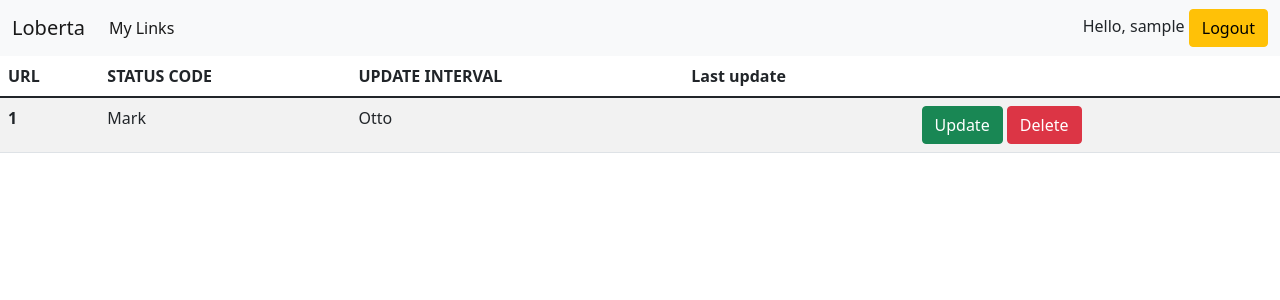
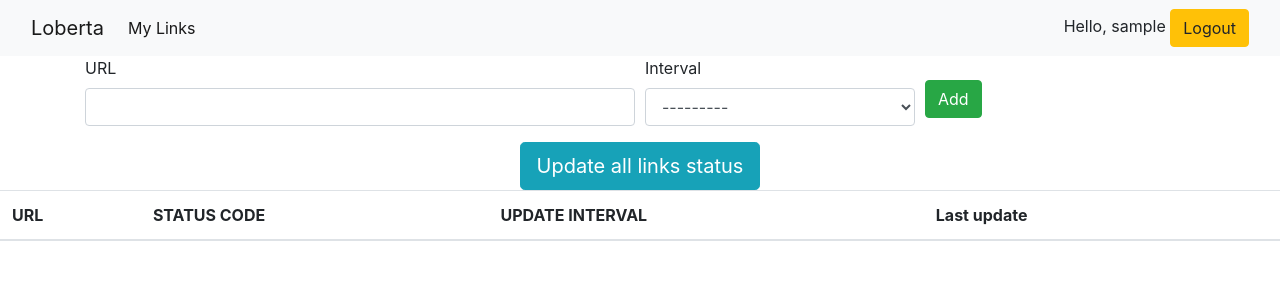
Before and after one commit to Sultanbek9899/loberta_test, a Django app: page / in a window 1280 px wide. Shown: the top 300 px of the page. Run offline with Django 3.2, Linux system fonts and the light colour scheme; the visitor is signed in with stand-in values (Sample User, id 1); data that the repository does not hold is empty; some libraries are stand-ins or nearby versions.

Commit message:
finished

```diff
--- a/backend/apps/accounts/forms.py
+++ b/backend/apps/accounts/forms.py
@@ -1,5 +1,4 @@
 from django import  forms
-
 
 
 class LoginForm(forms.Form):
--- /dev/null
+++ b/backend/apps/service/forms.py
@@ -0,0 +1,17 @@
+from django import forms
+
+from .models import  URL
+
+
+class URLAddForm(forms.ModelForm):
+
+    class Meta:
+        model = URL
+        fields = (
+            'url',
+            'check_interval'
+        )
+        widgets = {
+            "url":forms.URLInput(attrs={"class":"form-control"}),
+            "check_interval":forms.Select(attrs={"class":"form-control"})
+        }
--- a/backend/apps/service/models.py
+++ b/backend/apps/service/models.py
@@ -1,7 +1,8 @@
 from django.db import models
+from django.contrib.auth.models import User
+from django.db.models.signals import post_save
+from django.dispatch import receiver
 
-# Create your models here.
-from django.contrib.auth.models import User
 
 class URL(models.Model):
     INTERVAL_5 = 5
@@ -15,8 +16,8 @@ class URL(models.Model):
         (INTERVAL_24, "Every 24 hours",),
     )
     user = models.ForeignKey(User, on_delete=models.CASCADE, related_name="urls")
-    url = models.URLField()
-    http_status = models.SmallIntegerField()
+    url = models.URLField(unique=True)
+    http_status = models.SmallIntegerField( null=True, blank=True)
     created = models.DateTimeField(auto_now_add=True)
     updated = models.DateTimeField(auto_now=True)
     check_interval = models.SmallIntegerField(choices=INTERVAL_CHOICES)
@@ -28,4 +29,4 @@ class URL(models.Model):
         ordering = ["-created"]
 
     def __str__(self):
-        f"{self.url} - {self.http_status}"
+        return f"{self.url} - {self.http_status}"
--- a/backend/apps/service/urls.py
+++ b/backend/apps/service/urls.py
@@ -1,5 +1,8 @@
 from django.urls import path
 from backend.apps.service import views
 urlpatterns = [
-    path('', views.IndexView.as_view(), name="index")
+    path('', views.IndexView.as_view(), name="index"),
+    path('url/delete/<int:pk>/', views.delete_url, name="delete"),
+    path('url/update/<int:pk>/', views.update_url, name="update"),
+    path('url/all/update/', views.update_all_user_url, name="all_update"),
 ]
--- a/backend/apps/service/views.py
+++ b/backend/apps/service/views.py
@@ -1,9 +1,59 @@
-from django.shortcuts import render
-from django.views import  View
+from django.contrib.auth.decorators import login_required
+from django.contrib.auth.mixins import LoginRequiredMixin
+from django.shortcuts import render, redirect, get_object_or_404
+from django.views import View
+from django.contrib import messages
+from django.http import  JsonResponse
 # Create your views here.
-from django.contrib import messages
 
-class IndexView(View):
+import requests
+
+from .models import URL
+from .forms import URLAddForm
+from .tasks import get_url_status_code, get_update_all_urls
+
+
+class IndexView(LoginRequiredMixin, View):
 
     def get(self, request):
-        return render(request, 'index.html')
+        urls = URL.objects.filter(user=request.user)
+        form = URLAddForm()
+        context = {
+            "form": form,
+            "urls": urls,
+        }
+        return render(request, 'index.html', context)
+
+    def post(self, request):
+        form = URLAddForm(request.POST)
+        if form.is_valid():
+            instance = form.save(commit=False)
+            instance.user = request.user
+            instance.save()
+            get_url_status_code(instance)
+            messages.success(request, "URL successfully added!")
+            return redirect("index")
+        return redirect("index")
+
+
+@login_required
+def update_url(request, pk):
+    url = get_object_or_404(URL, pk=pk)
+    if url.user == request.user:
+        get_url_status_code(url)
+        return JsonResponse({"message":"Ok"}, status=200)
+    return JsonResponse({"message": "Forbidden"}, status=404)
+
+
+@login_required
+def delete_url(request, pk):
+    url = get_object_or_404(URL, pk=pk)
+    if url.user == request.user:
+        url.delete()
+        return JsonResponse({"message":"Ok"}, status=200)
+    return JsonResponse({"message": "Forbidden"}, status=404)
+
+@login_required
+def update_all_user_url(request):
+    get_update_all_urls(request.user)
+    return JsonResponse({"message":"Ok"}, status=200)
--- /dev/null
+++ b/backend/static/js/ajax.js
@@ -0,0 +1,35 @@
+
+$(".link_delete").click(function(e){
+    e.preventDefault();
+    let url_id = $(this).attr('data_id')
+    $.ajax({
+        type: "get",
+        url: "/url/delete/"+url_id+"/"
+    }).done(function(){
+        window.location.reload();
+    });
+})
+
+
+
+$(".link_update").click(function(e){
+     e.preventDefault();
+    let url_id = $(this).attr('data_id')
+    $.ajax({
+        type: "get",
+        url: "/url/update/"+url_id+"/"
+    }).done(function(){
+        window.location.reload();
+    });
+})
+
+
+$("#update_all").click(function(){
+    $.ajax({
+        type: "get",
+        url: "/url/all/update/"
+    }).done(function(){
+        location.reload();
+        alert("Links update in process, wait please!")
+    });
+})
--- a/backend/templates/base.html
+++ b/backend/templates/base.html
@@ -2,8 +2,7 @@
 <html lang="en">
 <head>
     <meta charset="UTF-8">
-    <link href="https://cdn.jsdelivr.net/npm/bootstrap@5.1.3/dist/css/bootstrap.min.css" rel="stylesheet" integrity="sha384-1BmE4kWBq78iYhFldvKuhfTAU6auU8tT94WrHftjDbrCEXSU1oBoqyl2QvZ6jIW3" crossorigin="anonymous">
-
+    <link rel="stylesheet" href="https://cdn.jsdelivr.net/npm/bootstrap@4.0.0/dist/css/bootstrap.min.css" integrity="sha384-Gn5384xqQ1aoWXA+058RXPxPg6fy4IWvTNh0E263XmFcJlSAwiGgFAW/dAiS6JXm" crossorigin="anonymous">
     <title> </title>
 </head>
 <body>
@@ -20,7 +19,9 @@
           <a class="nav-link active" aria-current="page" href="{% url 'index'  %}"> My Links</a>
         </li>
       </ul>
-        <div class=" float-right">
+
+    </div>
+       <div class="float-right">
           {% if request.user.is_authenticated %}
                 Hello, {{request.user.username }}
             <a href="{% url 'logout' %}">
@@ -33,12 +34,16 @@
           {% endif %}
       </div>
   </div>
-  </div>
 </nav>
     {% block content %}
 
     {% endblock %}
+<script src="https://code.jquery.com/jquery-3.2.1.slim.min.js" integrity="sha384-KJ3o2DKtIkvYIK3UENzmM7KCkRr/rE9/Qpg6aAZGJwFDMVNA/GpGFF93hXpG5KkN" crossorigin="anonymous"></script>
+<script src="https://cdn.jsdelivr.net/npm/popper.js@1.12.9/dist/umd/popper.min.js" integrity="sha384-ApNbgh9B+Y1QKtv3Rn7W3mgPxhU9K/ScQsAP7hUibX39j7fakFPskvXusvfa0b4Q" crossorigin="anonymous"></script>
+<script src="https://cdn.jsdelivr.net/npm/bootstrap@4.0.0/dist/js/bootstrap.min.js" integrity="sha384-JZR6Spejh4U02d8jOt6vLEHfe/JQGiRRSQQxSfFWpi1MquVdAyjUar5+76PVCmYl" crossorigin="anonymous"></script>
+   <script src="https://ajax.googleapis.com/ajax/libs/jquery/3.6.0/jquery.min.js"></script>
+{% block javascript %}
 
-<script src="https://cdn.jsdelivr.net/npm/bootstrap@5.1.3/dist/js/bootstrap.bundle.min.js" integrity="sha384-ka7Sk0Gln4gmtz2MlQnikT1wXgYsOg+OMhuP+IlRH9sENBO0LRn5q+8nbTov4+1p" crossorigin="anonymous"></script>
+{% endblock %}
 </body>
 </html>
--- a/backend/templates/index.html
+++ b/backend/templates/index.html
@@ -1,6 +1,25 @@
 {% extends 'base.html' %}
+{% load static %}
+{% block content %}
+  <div class="container">
+    <form method="post">
+      {% csrf_token %}
+      <div class="form-row">
+        <div class="form-group col-md-6">
+          <label>URL</label>
+          {{ form.url }}
+        </div>
+        <div class="form-group col-md-3">
+          <label >Interval</label>
+          {{ form.check_interval }}
+        </div>
+        <div class="form-group col-md-3">
+          <button type="submit" class="btn btn-success mt-4"> Add </button>
+        </div >
+      </div>
+    </form>
+  </div>
 
-{% block content %}
 {% if messages %}
 <ul class="messages">
     {% for message in messages %}
@@ -8,6 +27,13 @@
     {% endfor %}
 </ul>
 {% endif %}
+
+<div class="container">
+  <div class="d-flex justify-content-center">
+    <button class="btn btn-info btn-lg" id="update_all"> Update all links status</button>
+  </div>
+  </div>
+
   <div class="md-5">
     <table class="table table-striped">
   <thead>
@@ -21,19 +47,30 @@
   </thead>
 
   <tbody>
-    <tr>
-      <th>1</th>
-      <td>Mark</td>
-      <td>Otto</td>
-      <td></td>
+  {% for url in urls %}
+    <tr class="{% if url.http_status == 200 %} bg-success {% else%} bg-danger{% endif%}">
+      <th>{{url.url}}</th>
+      <td>{{url.http_status}}</td>
+      <td>{{url.get_check_interval_display}}</td>
+      <td>{{ url.updated|date:'Y-m-d H:i:s' }}</td>
       <td>
-        <button type="button" class="btn btn-success">Update</button>
-        <button type="button" class="btn btn-danger">Delete</button>
+        <button type="submit" class="btn btn-primary link_update" data_id="{{url.id}}"> Update</button>
+        <button type="submit" class="btn btn-warning link_delete"  data_id="{{url.id}}">Delete</button>
       </td>
-
-
     </tr>
+  {% endfor %}
   </tbody>
 </table>
 </div>
 {% endblock %}
+{% block javascript %}
+
+
+<script>
+  setTimeout(function(){
+   window.location.reload(1);
+}, 5000);
+</script>
+<script src="{% static 'js/ajax.js' %}">
+</script>
+{% endblock %}
```
Also changed, not shown: backend/apps/service/tasks.py (added, +58 -0 lines), backend/config/settings.py (+4 -3 lines), docker-compose.yml (+56 -0 lines), requirements.txt (added, +10 -0 lines), backend/apps/service/migrations/0003_alter_url_http_status.py (added), 6 other files. Lines whose indentation alone changed are shown as unchanged.
